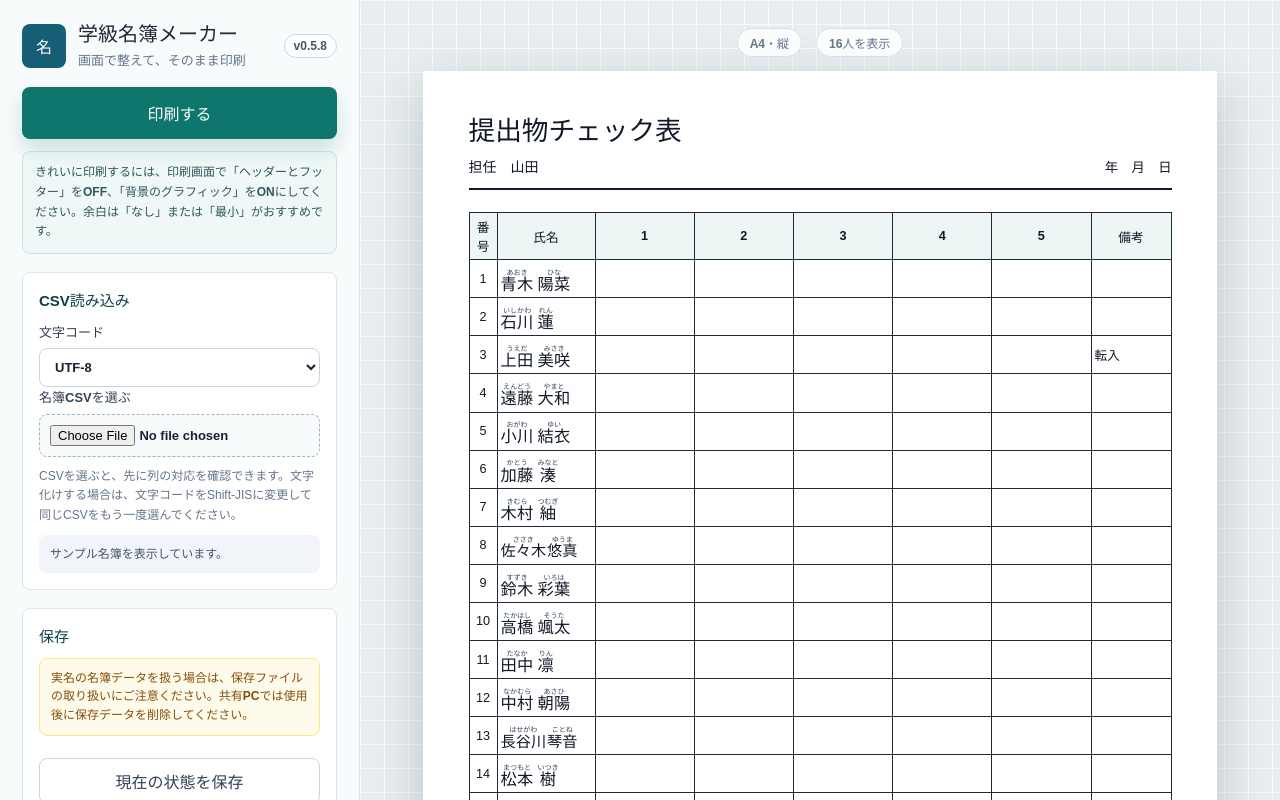
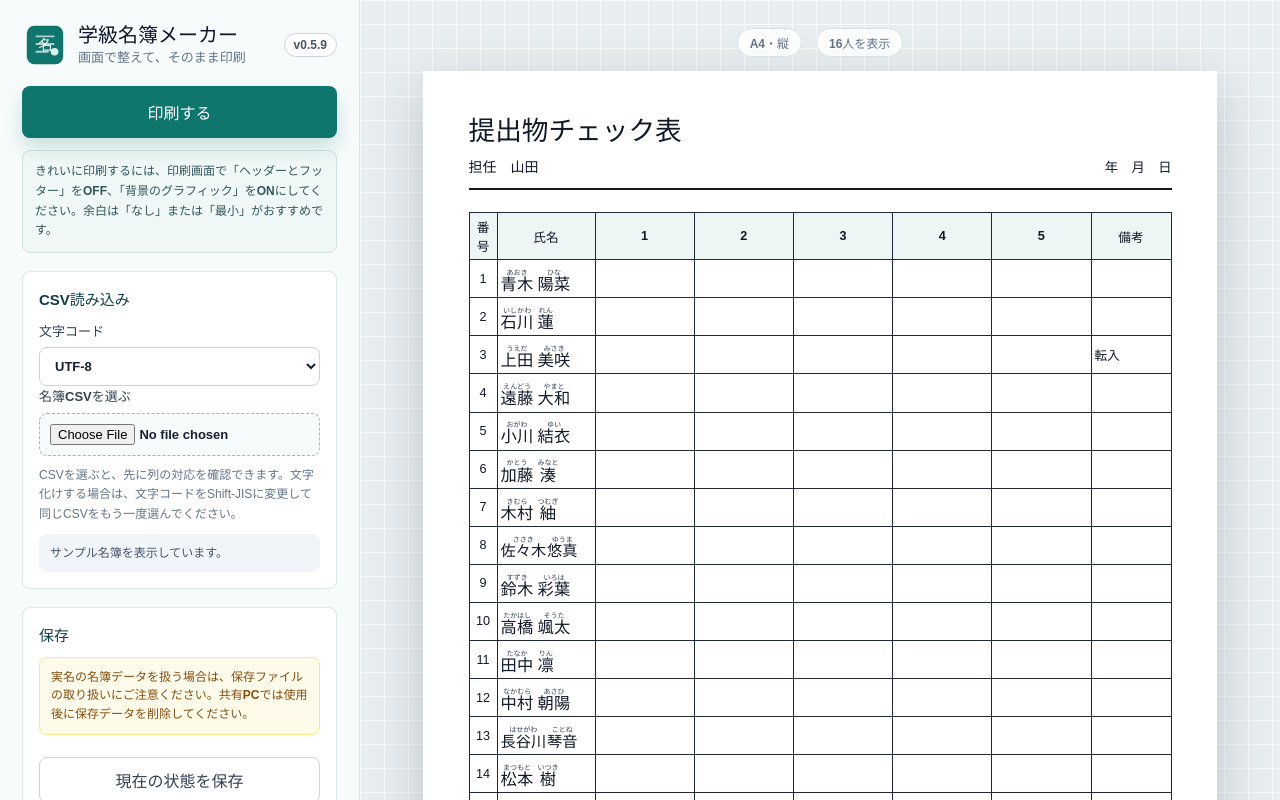
Before and after one commit to bantai-education-design/gakkyu-meibo-maker, a React (Vite) app: page / in a window 1280 px wide. Built offline with nearby package versions, Linux system fonts and the light colour scheme.

Commit message:
Add app logo v0.5.9

```diff
--- a/package.json
+++ b/package.json
@@ -1,6 +1,6 @@
 {
   "name": "class-roster-maker",
-  "version": "0.5.8",
+  "version": "0.5.9",
   "private": true,
   "description": "学校現場向けの学級名簿・提出物チェック表印刷アプリ",
   "type": "module",
--- /dev/null
+++ b/src/components/AppLogo.tsx
@@ -0,0 +1,21 @@
+interface AppLogoProps {
+  variant?: "panel" | "paper";
+  showTagline?: boolean;
+}
+
+export function AppLogo({ variant = "panel", showTagline = true }: AppLogoProps) {
+  return (
+    <div className={`app-logo app-logo-${variant}`} aria-label="学級名簿メーカー">
+      <svg className="app-logo-mark" viewBox="0 0 48 48" role="img" aria-hidden="true">
+        <rect x="5" y="4" width="38" height="40" rx="8" />
+        <path d="M15 15h18M15 23h18M15 31h12" />
+        <circle cx="34" cy="31" r="4" />
+        <text x="17" y="29">名</text>
+      </svg>
+      <span className="app-logo-text">
+        <span className="app-logo-name">学級名簿メーカー</span>
+        {showTagline ? <span className="app-logo-tagline">画面で整えて、そのまま印刷</span> : null}
+      </span>
+    </div>
+  );
+}
--- a/src/components/ControlPanel.tsx
+++ b/src/components/ControlPanel.tsx
@@ -1,4 +1,5 @@
 import type { RosterSettings, Student, TemplateType } from "../types";
+import { AppLogo } from "./AppLogo";
 import { CsvImportPanel, type CsvImportStatus } from "./CsvImportPanel";
 import { StoragePanel } from "./StoragePanel";
 import { StudentVisibilityList } from "./StudentVisibilityList";
@@ -64,11 +65,7 @@ export function ControlPanel({
   return (
     <aside className="control-panel">
       <div className="app-title">
-        <span className="app-mark">名</span>
-        <div>
-          <h1>学級名簿メーカー</h1>
-          <p>画面で整えて、そのまま印刷</p>
-        </div>
+        <AppLogo />
         <span className="version-badge">v{version}</span>
       </div>
 
--- a/src/components/PreviewArea.tsx
+++ b/src/components/PreviewArea.tsx
@@ -1,5 +1,6 @@
 import type { RosterSettings, Student } from "../types";
 import { createPreviewStyle, getPageRule } from "../utils/layoutUtils";
+import { AppLogo } from "./AppLogo";
 import { RosterTable } from "./RosterTable";
 
 interface PreviewAreaProps {
@@ -31,6 +32,9 @@ export function PreviewArea({ students, settings }: PreviewAreaProps) {
           <span className="paper-date">　年　月　日</span>
         </header>
         <RosterTable students={students} settings={settings} />
+        <div className="paper-brand">
+          <AppLogo variant="paper" showTagline={false} />
+        </div>
       </section>
     </main>
   );
--- a/src/styles/app.css
+++ b/src/styles/app.css
@@ -43,7 +43,7 @@ select {
 .app-title {
   display: flex;
   align-items: center;
-  gap: 12px;
+  gap: 10px;
   margin-bottom: 18px;
 }
 
@@ -58,27 +58,61 @@ select {
   font-weight: 800;
 }
 
-.app-mark {
-  display: grid;
-  place-items: center;
-  width: 44px;
-  height: 44px;
-  border-radius: 8px;
-  background: #155e75;
-  color: #ffffff;
+.app-logo {
+  display: inline-flex;
+  align-items: center;
+  gap: 10px;
+  min-width: 0;
+}
+
+.app-logo-mark {
+  flex: 0 0 auto;
+  width: 46px;
+  height: 46px;
+}
+
+.app-logo-mark rect {
+  fill: #0f766e;
+}
+
+.app-logo-mark path {
+  fill: none;
+  stroke: rgba(255, 255, 255, 0.68);
+  stroke-linecap: round;
+  stroke-width: 2;
+}
+
+.app-logo-mark circle {
+  fill: #d7f4ee;
+}
+
+.app-logo-mark text {
+  fill: #ffffff;
+  font-family: "Yu Gothic", "Hiragino Kaku Gothic ProN", "Meiryo", sans-serif;
+  font-size: 15px;
   font-weight: 800;
 }
 
-.app-title h1 {
-  margin: 0;
-  font-size: 20px;
-  line-height: 1.25;
+.app-logo-text {
+  display: grid;
+  gap: 2px;
+  min-width: 0;
 }
 
-.app-title p {
-  margin: 3px 0 0;
+.app-logo-name {
+  color: #0f172a;
+  font-size: 20px;
+  font-weight: 900;
+  line-height: 1.2;
+  white-space: nowrap;
+}
+
+.app-logo-tagline {
   color: #64748b;
   font-size: 13px;
+  font-weight: 700;
+  line-height: 1.35;
+  white-space: nowrap;
 }
 
 .print-button {
@@ -619,6 +653,29 @@ select {
   font-size: 10pt;
 }
 
+.paper-brand {
+  display: flex;
+  justify-content: flex-end;
+  margin-top: 4mm;
+  color: #64748b;
+}
+
+.app-logo-paper {
+  gap: 1.5mm;
+  opacity: 0.58;
+}
+
+.app-logo-paper .app-logo-mark {
+  width: 7mm;
+  height: 7mm;
+}
+
+.app-logo-paper .app-logo-name {
+  color: #334155;
+  font-size: 8pt;
+  font-weight: 800;
+}
+
 .roster-columns {
   display: grid;
   gap: 5mm;
--- a/src/styles/print.css
+++ b/src/styles/print.css
@@ -56,6 +56,15 @@
 
   .paper-header {
     break-after: avoid;
+  }
+
+  .paper-brand {
+    margin-top: 4mm;
+    break-inside: avoid;
+  }
+
+  .app-logo-paper {
+    opacity: 0.55;
   }
 
   .table-block,
--- a/src/version.ts
+++ b/src/version.ts
@@ -1 +1 @@
-export const APP_VERSION = "0.5.8";
+export const APP_VERSION = "0.5.9";
```
Also changed, not shown: 2 other files (tests, documents, lock files or other folders).
